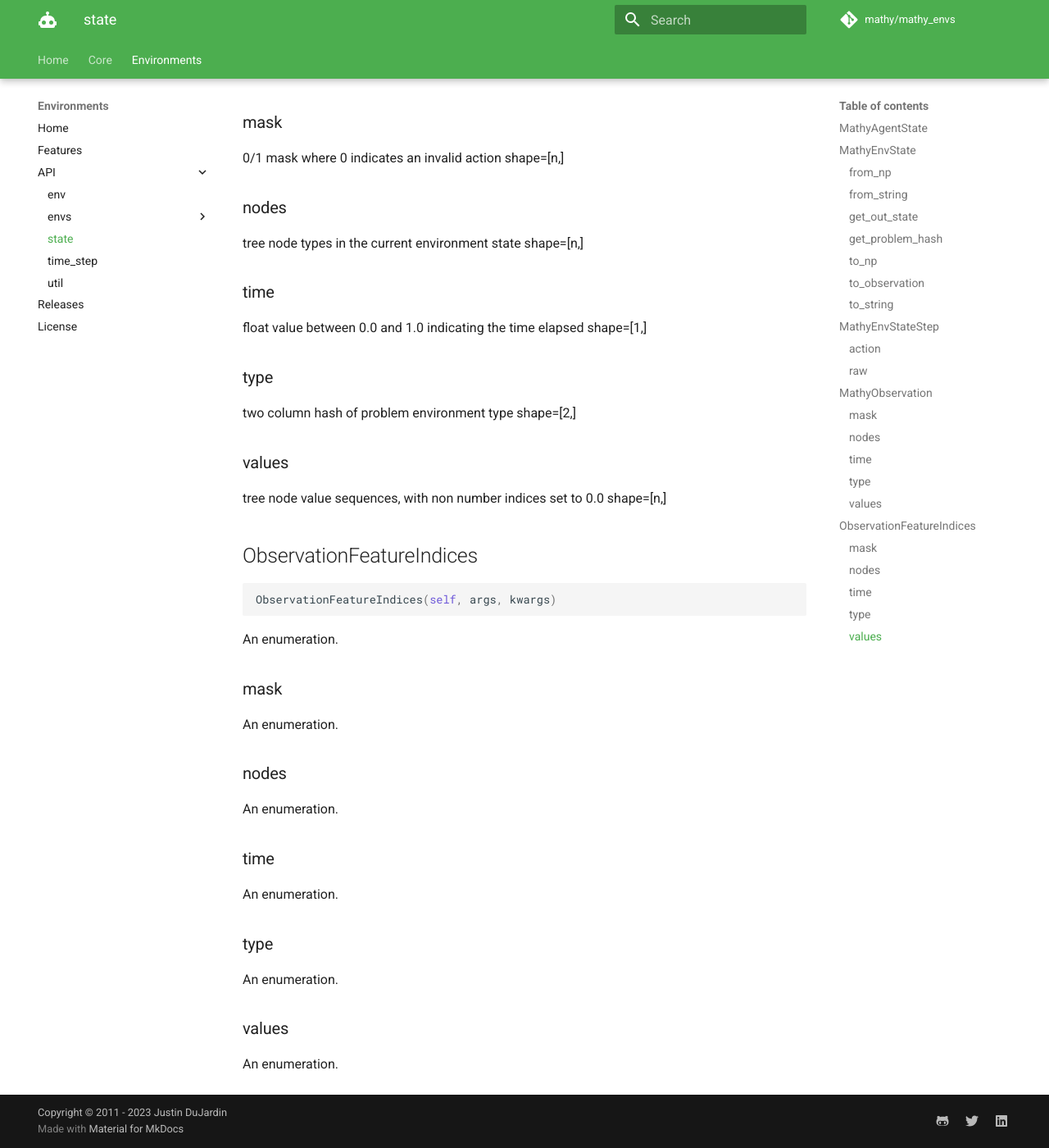
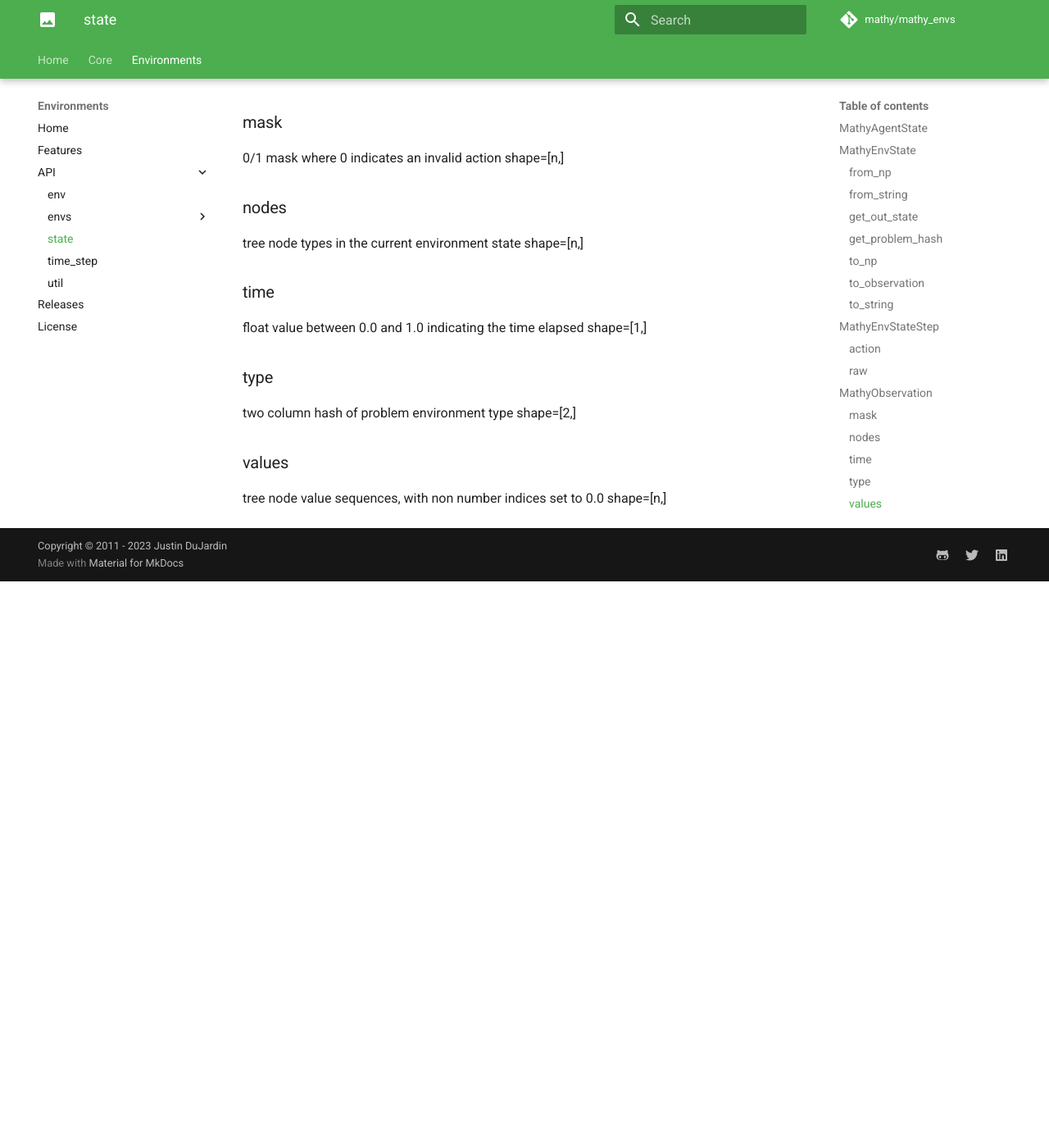
Before and after one commit to mathy/mathy_envs, an MkDocs documentation site: the page built from website/docs/api/state.md, in a window 1280 px wide and 1400 px high, scrolled down 2864 px. Shown: the whole window at 82% size. Built offline with MkDocs 1.6.1 and Material for MkDocs 9.7.7, drawn with Linux system fonts in a browser that asks for light colours; comment, search, counter and statistics services are not loaded; after the commit the page ends 3573 px from its top, so only the background shows below that.

Commit message:
chore: new icon and fix double spaced docs
 - the robot icon would make more sense if we add a mathy agents library

````diff
--- a/website/docs/api/state.md
+++ b/website/docs/api/state.md
@@ -114,18 +114,3 @@
 two column hash of problem environment type shape=[2,]
 ### values
 tree node value sequences, with non number indices set to 0.0 shape=[n,]
-## ObservationFeatureIndices
-```python
-ObservationFeatureIndices(self, args, kwargs)
-```
-An enumeration.
-### mask
-An enumeration.
-### nodes
-An enumeration.
-### time
-An enumeration.
-### type
-An enumeration.
-### values
-An enumeration.
--- a/website/mkdocs.yml
+++ b/website/mkdocs.yml
@@ -57,7 +57,7 @@
 theme:
   name: material
   icon:
-    logo: material/robot
+    logo: material/image
   features:
   - instant
   - navigation.tabs
--- a/website/tools/docs.py
+++ b/website/tools/docs.py
@@ -45,7 +45,7 @@
         )
         original_content[0] = new_content
         # flatten the list of lines into a single string
-        original_content = "\n".join(original_content)
+        original_content = "".join(original_content)
 
         file.seek(0, 0)
         file.write(prepending_content + "\n" + original_content)
````
Also changed, not shown: website/docs/api/envs/binomial_distribute.md (+0 -39 lines), website/docs/api/envs/complex_simplify.md (+0 -21 lines), website/docs/api/envs/poly_simplify.md (+0 -35 lines), website/docs/img/mathy_envs_logo.png.
